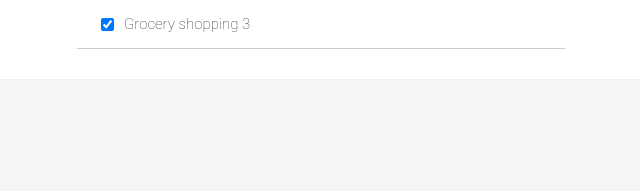
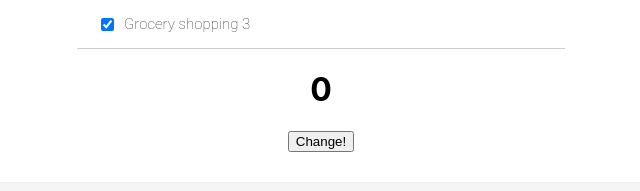
Before and after one commit to Noppagorn/learn-react-js, a React (Create React App) app: page / in a window 1280 px wide. Shown: the part 377-568 px from the top of the page, without its empty margins (319-959 px from the left). Built offline with nearby package versions, Linux system fonts and the light colour scheme.

Commit message:
set sate in the same component

```diff
--- a/src/App.js
+++ b/src/App.js
@@ -6,14 +6,28 @@ import "./style/style.css"
 
 import todoData from "./data/todoData"
 import TodoItem from "./components/TodoItem"
+
+
+import ClickMe from "./components/ClickMe"
 class App extends React.Component{
   constructor(){
     super()
     this.state = {
       name : "Tong",
-      todos : todoData
+      todos : todoData,
+      count : 0
     }
+    this.handleClickCounting = this.handleClickCounting.bind(this)
   }
+
+  handleClickCounting (){
+    this.setState((prevState) =>{
+      return {
+          count : prevState.count + 1
+      }
+    })
+  }
+
   render(){
     const todoItem = this.state.todos.map(item =>{
       return (
@@ -23,10 +37,17 @@ class App extends React.Component{
     return (
       <div className="todo-list">
         {todoItem}
+        <h1>{this.state.count}</h1>
+        <button onClick={this.handleClickCounting}>Change!</button>
       </div>
     )
   }
 }
 
+// class Counting extends React.Component{
+//   render(){
+
+//   }
+// }
 
 export default App
--- /dev/null
+++ b/src/components/ClickMe.jsx
@@ -0,0 +1,18 @@
+import React from "react"
+
+function handleClickMe(){
+    console.log("It was click")
+}
+
+function ClickMe(){
+    return (
+        <div>
+            <img onMouseOver={()=> console.log("hovered!")} src="https://www.fillmurray.com/200/100"></img>
+            <br/>
+            <br/>
+            <button onClick={handleClickMe}>Click me</button>
+        </div>
+    )
+}
+
+export default ClickMe
--- a/src/components/TodoItem.jsx
+++ b/src/components/TodoItem.jsx
@@ -1,10 +1,13 @@
 import React from "react"
 
+function handlecheckBoxClick() {
+    console.log("chang!")
+}
 
 function TodoTtem(props){
     return (
         <div className="todo-item">
-            <input type="checkbox" checked={props.item.completed} />
+            <input type="checkbox" checked={props.item.completed} onChange={handlecheckBoxClick}/>
             <p>{props.item.text}</p>
         </div>
     )
```
Also changed, not shown: 1 other file (tests, documents, lock files or other folders).
